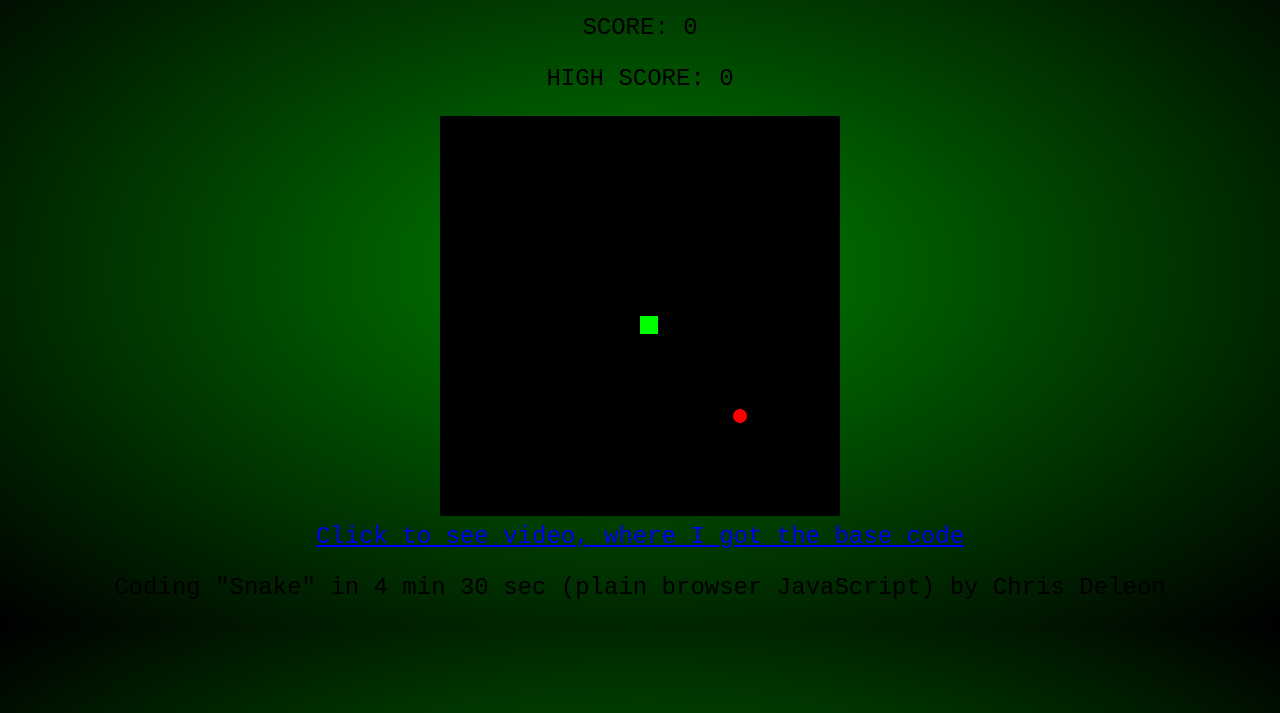
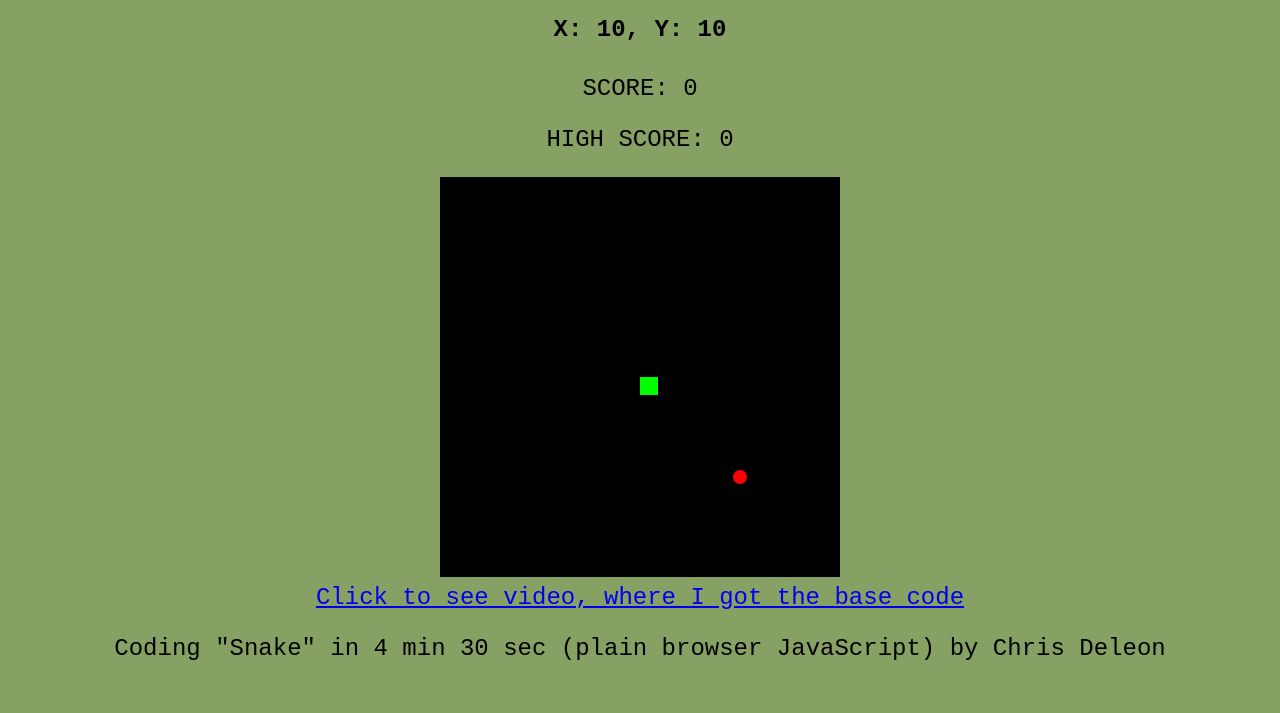
Before and after one commit to TBukowski/snake, a plain HTML site: page index.html in a window 1280 px wide. Shown: the part 87-800 px from the top of the page. Drawn offline with Linux system fonts and the light colour scheme.

Commit message:
updated background to change with position of snake-work in progress

```diff
--- a/index.html
+++ b/index.html
@@ -12,6 +12,7 @@
 
   <body>
     <h2>SNAKE</h2>
+    <h4 class="heading">a</h4>
     <p>SCORE: <span id="score"></span></p>
     <p>HIGH SCORE: <span id="hiScore"></span></p>
     <canvas id="gc" width="400" height="400"></canvas>
--- a/script.js
+++ b/script.js
@@ -12,7 +12,6 @@ let xv=yv=0;
 let trail=[];
 let tail = 1;
 let highScore = 0; // Ty's work
-
 
 
 function game() {
@@ -58,6 +57,14 @@ function game() {
     ctx.fill();
     ctx.strokeStyle = 'red';
 
+
+
+    // DYNAMIC BACKGROUND BASED ON SNAKE POSITION (px/py)
+    let heading = document.querySelector('.heading'); // coordinates in header
+    // adjust possible ranges to get prefered colors
+    document.body.style.backgroundColor = 'rgb(' + (px*10+35) + ',' + (py*11+50) + ',' + (px*py) +')';
+    heading.textContent = `X: ${px}, Y: ${py}`;
+
     score = trail.length-1; //Ty's work
     document.getElementById("score").innerHTML = score; //Ty's work
 
--- a/style.css
+++ b/style.css
@@ -1,6 +1,6 @@
 body {
 
-    background: radial-gradient(green, black);
+    /* background: radial-gradient(green, black); */
 
     font-family: monospace;
 
```
